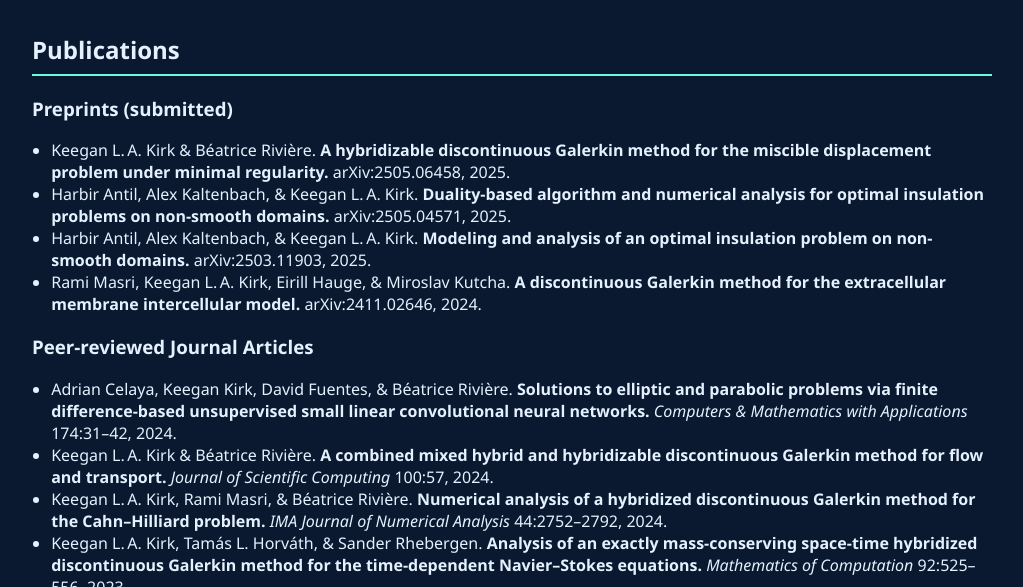
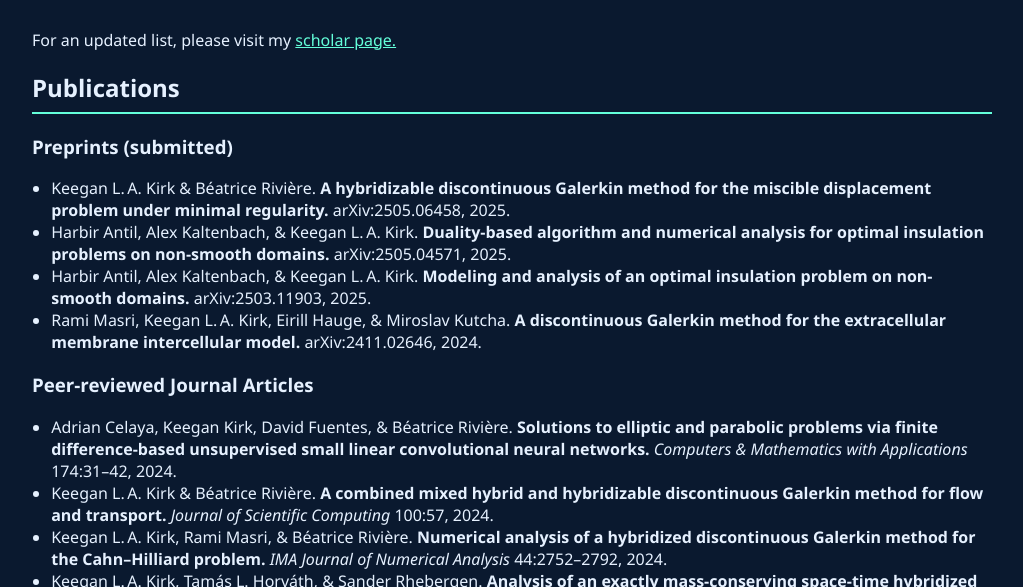
Before and after one commit to kla-kirk/site, a plain HTML site: page publications.html in a window 1280 px wide. Shown: the part 213-800 px from the top of the page, without its empty margins (128-1151 px from the left). Drawn offline with Linux system fonts and the light colour scheme.

Commit message:
Update publications.html

```diff
--- a/publications.html
+++ b/publications.html
@@ -107,6 +107,7 @@
 </header>
 
 <main class="container">
+      <p>For an updated list, please visit my <a href="https://scholar.google.com/citations?user=PSU33H4AAAAJ">scholar page.</a></p>
   <section class="card">
     <h2>Publications</h2>
     <h3>Preprints (submitted)</h3>
```
